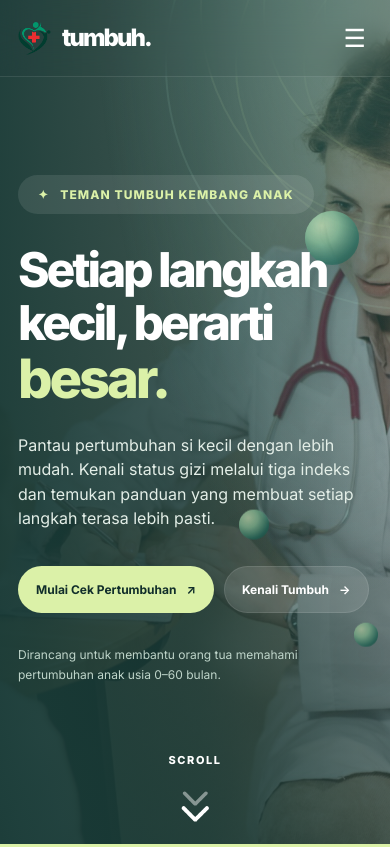
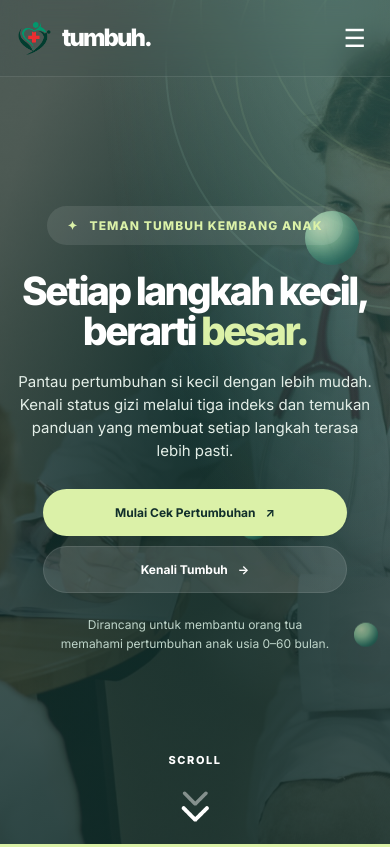
Before and after one commit to 231130518/tumbuh, a plain HTML site: page index.html in a window 390 px wide. Shown: the top 847 px of the page. Drawn offline with nearby package versions, Linux system fonts and the light colour scheme; no server answers.

Commit message:
rapiin hero beranda biar judulnya lega dan tombolnya enak dipencet

```diff
--- a/css/style.css
+++ b/css/style.css
@@ -3665,6 +3665,52 @@ body[data-page="home"] .hero {
 body[data-page="home"] .hero .wrap {
   padding-top: 130px;
   padding-bottom: 120px;
+}
+
+/* Komposisi hero beranda: judul, ajakan utama, lalu catatan pendukung. */
+.hero-content {
+  margin-inline: auto;
+  text-align: center;
+  max-width: 54rem;
+}
+.hero-content h1 {
+  max-width: none;
+  margin: clamp(20px, 3vh, 34px) auto 18px;
+  font-size: clamp(44px, 6vw, 84px);
+  line-height: 1.04;
+  text-wrap: balance;
+}
+.hero-content h1 em {
+  font-size: inherit;
+}
+.hero-content .hero-description {
+  max-width: 52ch;
+  margin: 0 auto 26px;
+  line-height: 1.55;
+  text-wrap: pretty;
+}
+.hero-buttons {
+  justify-content: center;
+}
+.hero-description-small {
+  max-width: 52ch;
+  margin: 22px auto 0;
+  text-wrap: balance;
+}
+.hero-visual::after {
+  background: linear-gradient(0deg, #112e2bd9, #112e2ba8 80%),
+    radial-gradient(ellipse at center, #112e2bd9, transparent 78%);
+}
+@media (max-width: 480px) {
+  .hero-content h1 { font-size: clamp(38px, 10vw, 48px); }
+  .hero-content .hero-description { font-size: 15px; }
+  .hero-buttons {
+    display: grid;
+    justify-content: stretch;
+    max-width: 19rem;
+    margin-inline: auto;
+    gap: 10px;
+  }
 }
 
 /* Draft 4.7: area hasil selebar konten desktop, bukan panel sempit 800 px. */
--- a/index.html
+++ b/index.html
@@ -32,7 +32,7 @@
       rel="stylesheet"
       href="https://cdn.jsdelivr.net/npm/aos@2.3.4/dist/aos.css"
     />
-    <link rel="stylesheet" href="css/style.css?v=form-mobile-2" />
+    <link rel="stylesheet" href="css/style.css?v=hero-beranda-3" />
     <link rel="icon" type="image/png" href="favicon.png" />
     <link rel="apple-touch-icon" href="apple-touch-icon.png" />
   </head>
@@ -52,7 +52,7 @@
         <div class="wrap">
           <div class="hero-content">
             <span class="hero-label">✦ &nbsp; TEMAN TUMBUH KEMBANG ANAK</span>
-            <h1>Setiap langkah<br />kecil, berarti<br /><em>besar.</em></h1>
+            <h1>Setiap langkah kecil,<br /> berarti <em>besar.</em></h1>
             <p class="hero-description">
               Pantau pertumbuhan si kecil dengan lebih mudah. Kenali status gizi
               melalui tiga indeks dan temukan panduan yang membuat setiap
```
